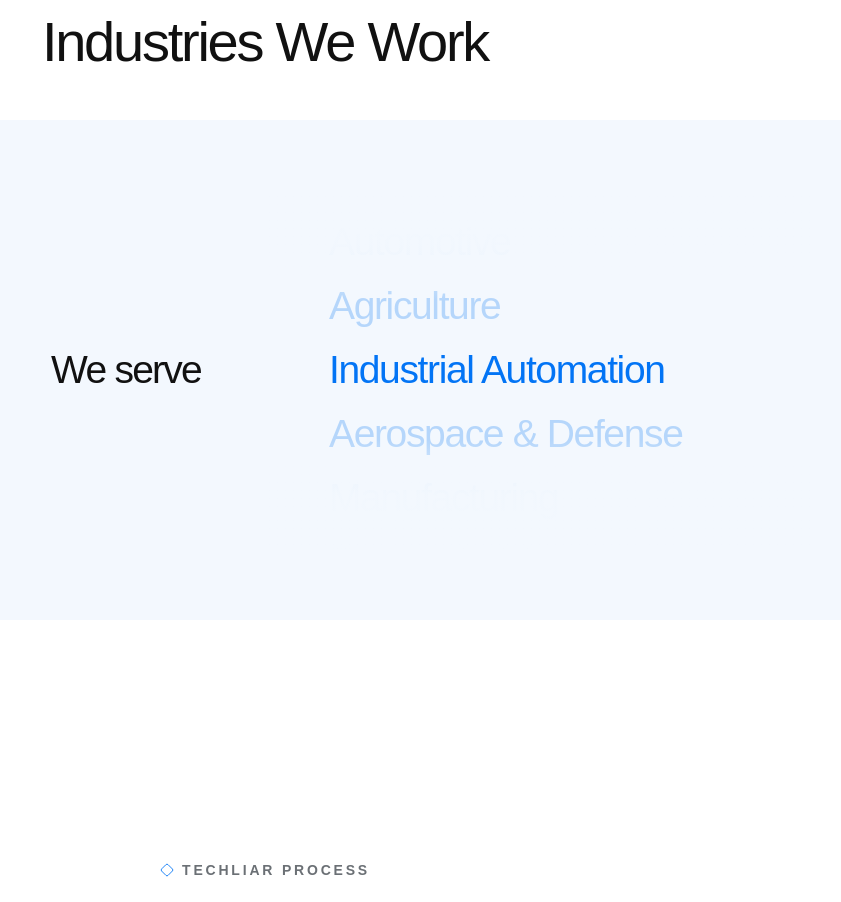
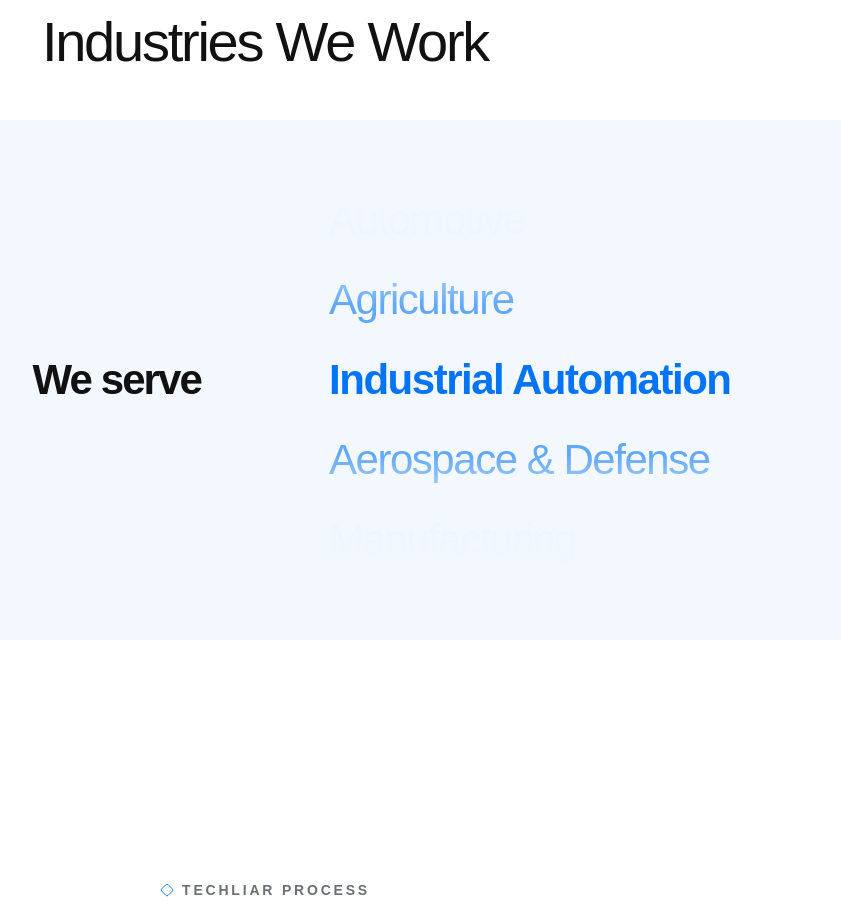
Before and after one commit to zdawan/landingpage-techliar, a Next.js app: page / in a window 1280 px wide. Shown: the part 4060-4962 px from the top of the page, without its empty margins (375-1216 px from the left). Built offline with nearby package versions, Linux system fonts and the light colour scheme; a web font is replaced by a local one.

Commit message:
Added new animation transformation and size increased font size < 1024px

```diff
--- a/src/components/IndustriesWeWork.js
+++ b/src/components/IndustriesWeWork.js
@@ -1,7 +1,6 @@
 "use client";
 
 import { useEffect, useState } from "react";
-import { Diamond } from "lucide-react";
 
 const industries = [
     "Automotive",
@@ -11,6 +10,8 @@ const industries = [
     "Manufacturing",
     "Embedded Systems",
 ];
+
+const ITEM_HEIGHT = 80;
 
 export default function IndustriesWeWork() {
     const [activeIndex, setActiveIndex] = useState(0);
@@ -43,15 +44,15 @@ export default function IndustriesWeWork() {
 
                 {/* ================= INDUSTRIES PANEL ================= */}
 
-                <div className="relative flex min-h-[380px] w-full items-center justify-center overflow-hidden rounded-[22px] bg-[#F3F8FE] px-4 py-10 sm:min-h-[440px] sm:px-8 md:min-h-[500px] md:px-12 md:py-0">
+                <div className="relative flex min-h-[420px] w-full items-center justify-center overflow-hidden rounded-[22px] bg-[#F3F8FE] px-4 py-10 sm:min-h-[460px] sm:px-8 md:min-h-[520px] md:px-12 md:py-0">
 
-                    <div className="relative flex w-full flex-col items-center justify-center gap-4 md:grid md:grid-cols-2 md:gap-0">
+                    <div className="relative flex w-full flex-col items-center justify-center gap-6 md:grid md:grid-cols-2 md:gap-0">
 
                         {/* TOP ON MOBILE / LEFT ON DESKTOP */}
 
                         <div className="relative z-20 flex w-full items-center justify-center md:justify-end md:pr-10 lg:pr-16">
 
-                            <h3 className="flex h-[64px] items-center whitespace-nowrap text-center text-[24px] font-medium leading-none tracking-[-0.045em] text-[#111111] sm:text-[30px] md:text-right md:text-[36px] lg:text-[39px]">
+                            <h3 className="flex h-[80px] items-center whitespace-nowrap text-center text-[28px] sm:text-[32px] md:text-[38px] lg:text-[42px] font-semibold leading-none tracking-[-0.045em] text-[#111111] md:text-right">
                                 We serve
                             </h3>
 
@@ -59,26 +60,26 @@ export default function IndustriesWeWork() {
 
                         {/* BOTTOM ON MOBILE / RIGHT ON DESKTOP */}
 
-                        <div className="relative flex h-[320px] w-full items-center justify-center overflow-hidden sm:h-[340px] md:h-[360px] md:justify-start md:pl-10 lg:pl-16">
+                        <div className="relative flex h-[360px] sm:h-[380px] md:h-[400px] w-full items-center justify-center overflow-hidden md:justify-start md:pl-10 lg:pl-16">
 
                             {/* TOP FADE */}
 
-                            <div className="pointer-events-none absolute left-0 right-0 top-0 z-20 h-[100px] bg-gradient-to-b from-[#F3F8FE] via-[#F3F8FE]/90 to-transparent sm:h-[110px]" />
+                            <div className="pointer-events-none absolute left-0 right-0 top-0 z-20 h-[110px] sm:h-[125px] bg-gradient-to-b from-[#F3F8FE] via-[#F3F8FE]/90 to-transparent" />
 
                             {/* BOTTOM FADE */}
 
-                            <div className="pointer-events-none absolute bottom-0 left-0 right-0 z-20 h-[100px] bg-gradient-to-t from-[#F3F8FE] via-[#F3F8FE]/90 to-transparent sm:h-[110px]" />
+                            <div className="pointer-events-none absolute bottom-0 left-0 right-0 z-20 h-[110px] sm:h-[125px] bg-gradient-to-t from-[#F3F8FE] via-[#F3F8FE]/90 to-transparent" />
 
                             {/* CENTER ACTIVE INDICATOR */}
 
-                            <div className="pointer-events-none absolute left-0 right-0 top-1/2 z-10 h-[64px] -translate-y-1/2" />
+                            <div className="pointer-events-none absolute left-0 right-0 top-1/2 z-10 h-[80px] -translate-y-1/2" />
 
                             {/* LIST */}
 
                             <div
                                 className="absolute left-0 flex w-full flex-col items-center text-center transition-transform duration-700 ease-[cubic-bezier(0.22,1,0.36,1)] md:left-10 md:w-[calc(100%-40px)] md:items-start md:text-left lg:left-16 lg:w-[calc(100%-64px)]"
                                 style={{
-                                    transform: `translateY(calc(50% - ${(activeIndex + 0.5) * 64}px))`,
+                                    transform: `translateY(calc(50% - ${(activeIndex + 0.5) * ITEM_HEIGHT}px))`,
                                 }}
                             >
                                 {industries.map((industry, index) => {
@@ -91,27 +92,27 @@ export default function IndustriesWeWork() {
                                             onClick={() => setActiveIndex(index)}
                                             className={`
                                                 flex
-                                                h-[64px]
+                                                h-[80px]
                                                 w-full
                                                 items-center
                                                 justify-center
                                                 text-center
-                                                text-[20px]
+                                                text-[26px]
+                                                sm:text-[30px]
+                                                md:text-[38px]
+                                                lg:text-[42px]
                                                 font-medium
                                                 leading-none
                                                 tracking-[-0.035em]
                                                 transition-all
                                                 duration-500
-                                                sm:text-[26px]
                                                 md:justify-start
                                                 md:text-left
-                                                md:text-[36px]
-                                                lg:text-[39px]
                                                 ${index === activeIndex
-                                                    ? "text-[#0274F5] opacity-100 scale-100"
+                                                    ? "text-[#0274F5] font-semibold opacity-100 scale-100"
                                                     : distance === 1
-                                                        ? "text-[#A1CBFA] opacity-75"
-                                                        : "text-[#D5E7FA] opacity-40"
+                                                        ? "text-[#0274F5]/70 opacity-85 font-medium"
+                                                        : "text-[#0274F5]/35 opacity-50 font-medium"
                                                 }
                                             `}
                                         >
```
